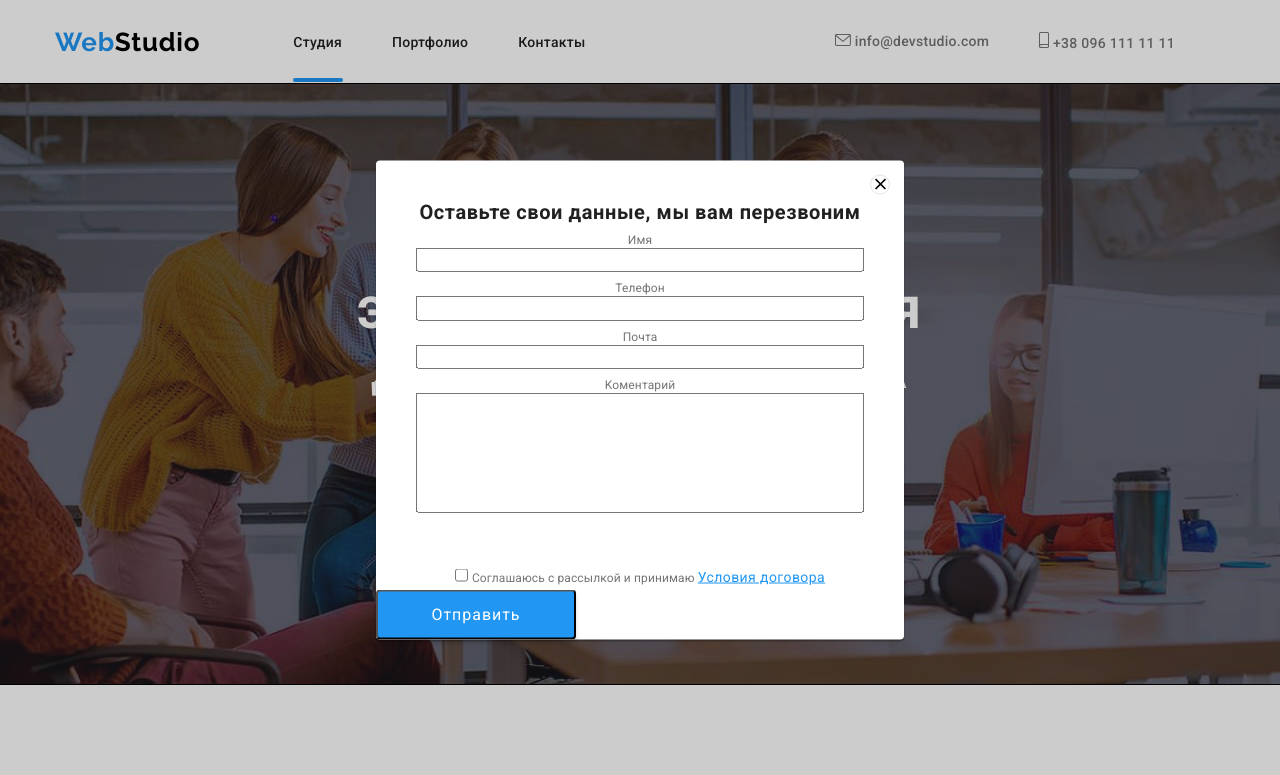
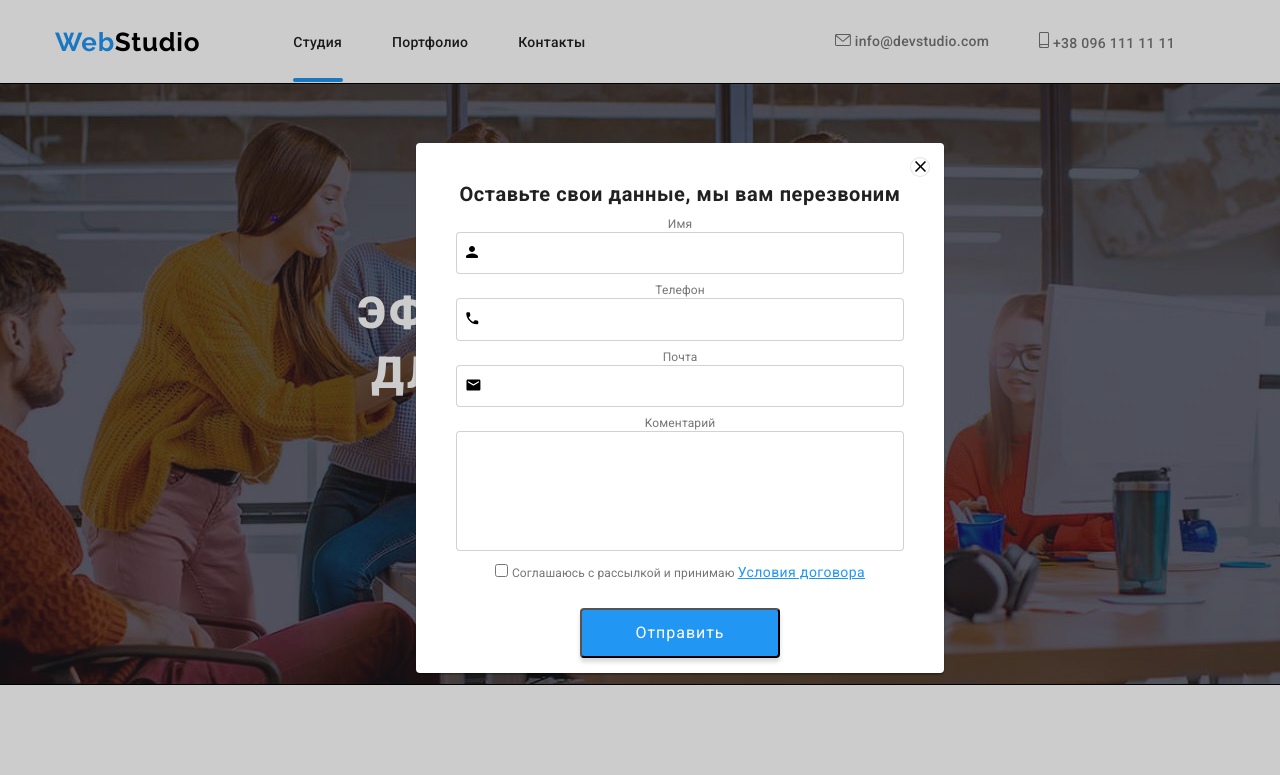
Before and after one commit to Hrytsai-Maksym/-goit-markup-hw-06, a plain HTML site: page index.html in a window 1280 px wide. Both pictures are taken after a click on the button "Заказать услугу". Shown: the top 775 px of the page. Drawn offline with Linux system fonts and the light colour scheme.

Commit message:
modal-window-hover

```diff
--- a/CSS/nain.css
+++ b/CSS/nain.css
@@ -433,7 +433,7 @@ padding-top: 200px;
 /*********************бекдроп************************/
 /***************************************************/
 .containre-backdrop{
-  margin: 8px 8px40px 40px;
+  margin: 8px 8px 40px 40px;
 }
 .backdrop{
   position: fixed;
@@ -450,13 +450,15 @@ padding-top: 200px;
 .backdrop.is-hidden{
   opacity: 0  ;
   pointer-events: none;
+
 }
 /* .section-hero{
   position: relative;
 } */
 .modal{
+  padding: 0px 40px 40px 40px;
   width: 528px;
-  /* height: 581px; */
+  min-height: 530px;
   transform: translate(-50%, -50%);
 position: absolute;
 top: 50%;
@@ -466,6 +468,7 @@ left: 50%;
 background: #FFFFFF;
 box-shadow: 0px 1px 3px rgba(0, 0, 0, 0.12), 0px 1px 1px rgba(0, 0, 0, 0.14), 0px 2px 1px rgba(0, 0, 0, 0.2);
 border-radius: 4px;
+transition: opacity 250ms cubic-bezier(0.4, 0, 0.2, 1);
 }
 
 .button-closet{
@@ -477,10 +480,6 @@ box-sizing: border-box;
 background-color: #FFFFFF;
 top: 14px;
 right: 14px;
-
-
-
-
 }
 
 .closet-svg{
@@ -509,6 +508,7 @@ line-height: 1.15;
 text-align: center;
 letter-spacing: 0.03em;
 padding-top: 40px;
+margin-bottom: 12px;
 
 color: #212121;
 }
@@ -516,6 +516,10 @@ color: #212121;
   position: relative;
 } */
 .modal-button-send-form{
+  position: absolute;
+  bottom: 0;
+  left: 50%;
+  transform: translate(-50%, 50%);
 
   bottom: 40px;
 
@@ -568,30 +572,101 @@ margin-right: auto;
 .form-grup-phone,
 .form-grup-mail,
 .form-group-coments{
+  position: relative;
   margin-bottom: 10px;
   display: flex;
   flex-direction: column;
+}
+.form-grup-name:hover,
+.form-grup-phone:hover,
+.form-grup-mail:hover,
+.form-group-coments:hover,
+.form-grup-name:focus,
+.form-grup-phone:focus,
+.form-grup-mail:focus,
+.form-group-coments:focus,
+.form-grup-name:active,
+.form-grup-phone:active,
+.form-grup-mail:active,
+.form-group-coments:active,
+.modal-name:hover{
+  border-color: var(--accent-color);
+
+}
+.input-modal:hover+.maodal-svg {
+  border-color: var(--accent-color);
+  fill: var(--accent-color);
+  transition: fill 250ms cubic-bezier(0.4, 0, 0.2, 1), left 250ms cubic-bezier(0.4, 0, 0.2, 1);
+  left: 95%;
+  /* transition: left 250ms cubic-bezier(0.4, 0, 0.2, 1) */
+}
+.input-modal :hover{
+  border: 1px solid var(--accent-color);
 }
 .form-grup input{
   padding: 11px 12px;
   border: 1px solid rgba(33, 33, 33, 0.2);
-  /* box-sizing: border-box; */
+  box-sizing: border-box;
   border-radius: 4px;
+
 }
 .form-grup label{
   margin-bottom: 4px;
 }
 .sizing{
   /* width: 448px; */
-  height: 342px;
+  /* height: 342px;
   padding: 75px 40px 164px 40px ;
  padding-bottom: 10px;
- padding-top: 10px;
+ padding-top: 10px; */
+ margin-left: 40px;
+ margin-right: 40px;
 
 }
 .form-group-coments textarea{
-
   height: 120px;
+}
+.input-modal{
+
+padding: 11px 12px;
+border: 1px solid rgba(33, 33, 33, 0.2);
+/* box-sizing: border-box; */
+border-radius: 4px;
+padding-left: 25px;
+transition:  border-color 250ms cubic-bezier(0.4, 0, 0.2, 1);
+
+}
+.input-modal:hover{
+  border-color: var(--accent-color);
+
+}
+.input-modal-coment{
+
+padding: 11px 12px;
+border: 1px solid rgba(33, 33, 33, 0.2);
+/* box-sizing: border-box; */
+border-radius: 4px;
+transition:  border-color 250ms cubic-bezier(0.4, 0, 0.2, 1);
+}
+.input-modal-coment:hover{
+  border-color: var(--accent-color);
+}
+.maodal-svg{
+  fill: #000000;
+  position: absolute;
+    top: 50%;
+  left: 10px;
+  opacity: 1;
+}
+.icon{
+  position: absolute;
+  top: 0;
+  left: 0;
+
+  display: inline-block;
+  width: 20px;
+  height: 20px;
+  background-color: var(--button-background);
 }
 /**********************секция 2******************/
 .hide {
--- a/index.html
+++ b/index.html
@@ -79,30 +79,52 @@
                 <h2 class="modal-h2">Оставьте свои данные, мы вам перезвоним</h2>
 
                 <form autocomplete="on">
-                <div class="sizing">
-                <div class="form-grup-name"><label class="modal-name"
+                <!-- <div class="sizing"> -->
+
+                <div class="form-grup-name">
+                  <label class="modal-name"
                 for="name">Имя</label>
-               <input type="text"
+               <input  type="text"
+               class="input-modal"
                name="name" id="name"
-                placeholder=""
-                autofocus></div>
+                            placeholder=" "
+                               autofocus>
+                <svg class="maodal-svg" width="12px" height="12px">
+                  <use href="./image/symbol-defs-modal.svg#icon-name"></use>
+                </svg>
+              </div>
 
+               <div class="form-grup-phone">
+                 <label class="modal-name"
+               for="tel">Телефон</label>
+              <input  type="tel"
+              class="input-modal"
+                             name="telephone"
+               id="tel" placeholder=" ">
+               <svg class="maodal-svg" width="13px" height="13px">
+                 <use href="./image/symbol-defs-modal.svg#icon-phone"></use>
+               </svg>
+               <!-- <span class="icon"></span> -->
+              </div>
 
-               <div class="form-grup-phone"><label class="modal-name"
-               for="tel">Телефон</label>
-              <input type="tel" name="telephone"
-               id="tel" placeholder=""></div>
+               <div class="form-grup-mail">
+                 <label class="modal-name"
+                                 for="mail">Почта</label>
+               <input  type="email" name="mail"
+               class="input-modal"
+               id="mail" placeholder="">
+               <svg class="maodal-svg" width="15px" height="12px">
+                 <use href="./image/symbol-defs-modal.svg#icon-mail"></use>
+               </svg>
+              </div>
 
-               <div class="form-grup-mail"><label class="modal-name"
-                for="mail">Почта</label>
-               <input type="email" name="mail"
-               id="mail" placeholder=""></div>
-
-               <div class="form-group-coments"><label class="modal-name"
+               <div class="form-group-coments">
+                 <label class="modal-name"
                for="coment">Kоментарий</label>
-                <textarea name="" id="coment"
-                 placeholder="Введите текс">
-                </textarea></div></div></div>
+                <textarea name=""
+                class="input-modal-coment" id="coment"
+                 placeholder="Введите Ваш текс">
+                </textarea></div></div>
 
                <div class="form-grup"> <input type="checkbox"
                 name="" id="politika">
@@ -110,6 +132,7 @@
                 for="politika">Соглашаюсь с рассылкой и принимаю
                 <Span class="contract">Условия договора</Span>
               </label></div>
+
                <button class="modal-button-send-form" type="submit">Отправить</button>
               </form></div>
             </div>
```
Also changed, not shown: image/symbol-defs-modal.svg (added), image/symbol-defs-overlay.svg (deleted).
